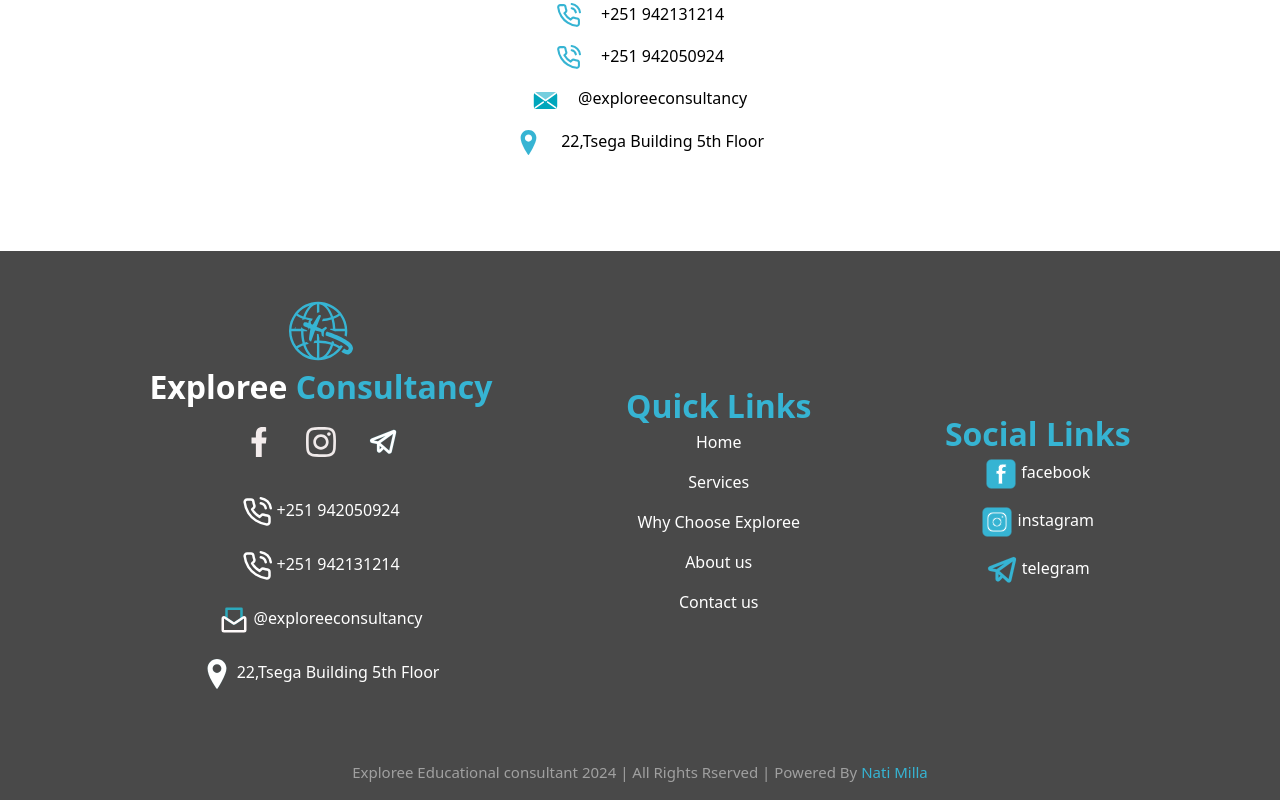
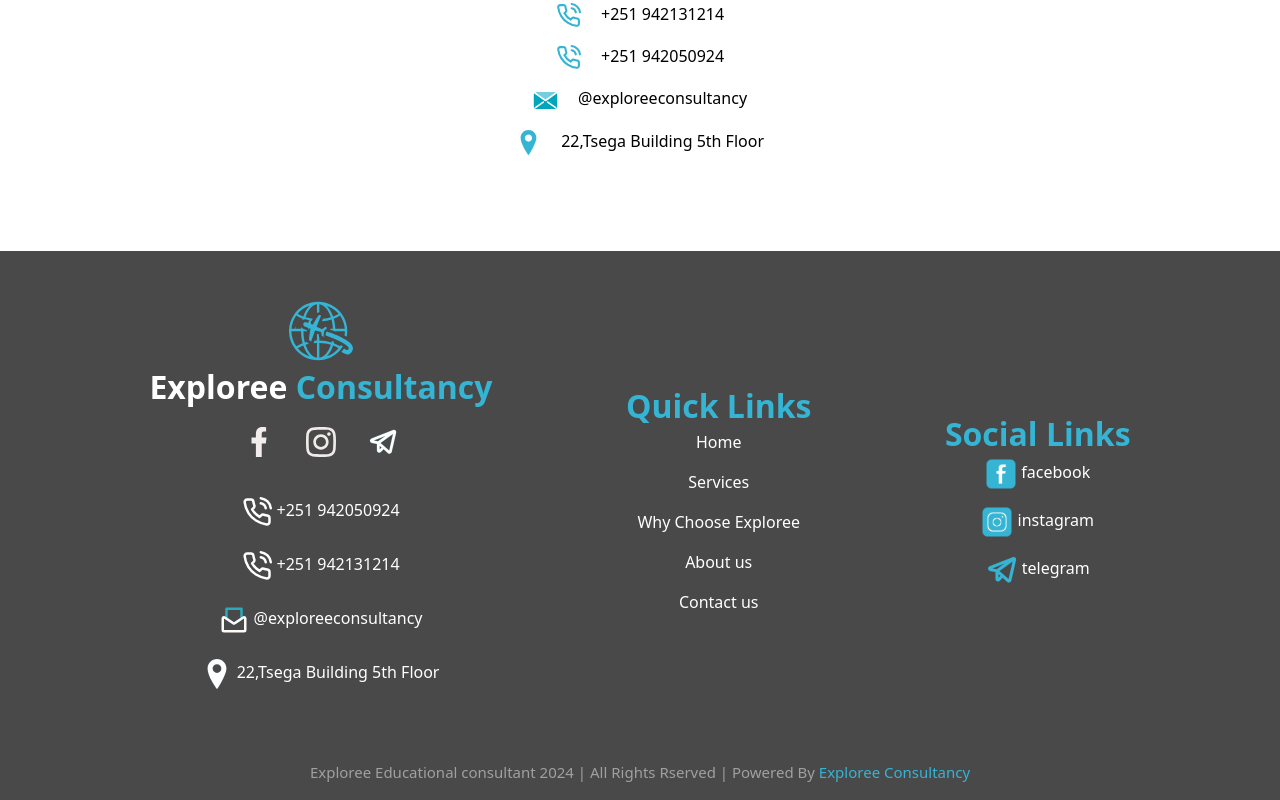
Before and after one commit to natimilla/exploree-consultancy, a React (Create React App) app: page /exploree-consultancy/work_with_us in a window 1280 px wide. Shown: the part 858-1658 px from the top of the page. Built offline with nearby package versions, Linux system fonts and the light colour scheme.

Commit message:
footer updated

```diff
--- a/src/pages/Footer/Footer.js
+++ b/src/pages/Footer/Footer.js
@@ -13,7 +13,7 @@
       <div className={classes.footer}>
         <p>
           Exploree Educational consultant 2024 | All Rights Rserved | Powered By{" "}
-          <a href="https://t.me/NatiMilla">Nati Milla</a>
+          <a href="https://t.me/Exploreeconsultancy_user">Exploree Consultancy</a>
         </p>
       </div>
     </div>
```
